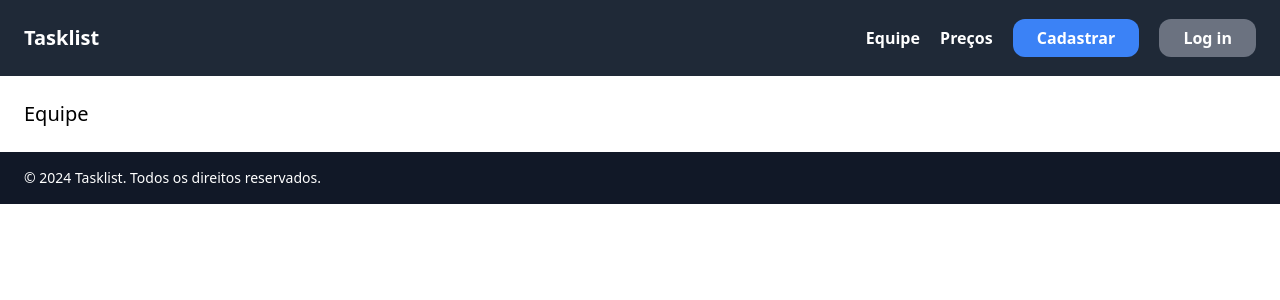
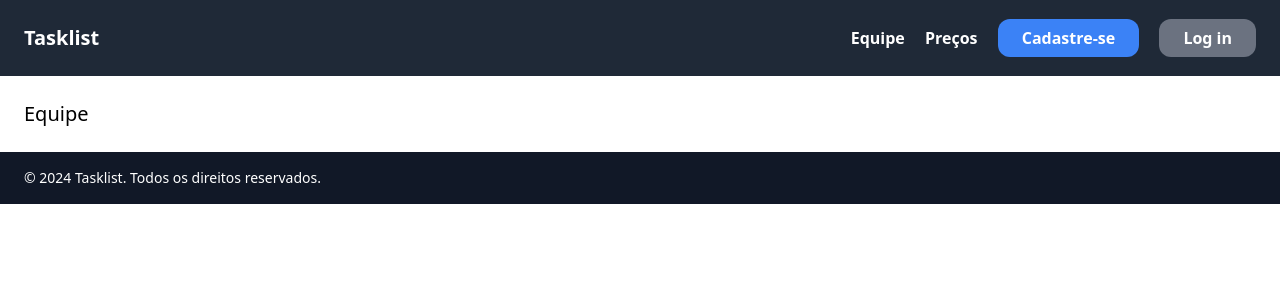
Before and after one commit to Pitossomo/django-tasklist, a Django app: page /about/ in a window 1280 px wide. Shown: the top 300 px of the page. Run offline with Django 5.2, Linux system fonts and the light colour scheme; some libraries are stand-ins or nearby versions.

Commit message:
feat(base.html): Change signup and login links

```diff
--- a/tasklist/core/templates/core/base.html
+++ b/tasklist/core/templates/core/base.html
@@ -15,8 +15,8 @@
       <a href="{% url 'core:about' %}" class="font-semibold">Equipe</a>
       <a href="{% url 'core:pricing' %}" class="font-semibold">Preços</a>
 
-      <a href="/signup" class="p-6 font-semibold bg-blue-500 hover:bg-blue-600 text-white py-2 rounded-xl ml-4">Cadastrar</a>
-      <a href="/login" class="p-6 font-semibold bg-gray-500 hover:bg-gray-600 text-white py-2 rounded-xl ml-4">Log in</a>
+      <a href="{% url 'accounts:signup' %}" class="p-6 font-semibold bg-blue-500 hover:bg-blue-600 text-white py-2 rounded-xl ml-4">Cadastre-se</a>
+      <a href="{% url 'accounts:login' %}" class="p-6 font-semibold bg-gray-500 hover:bg-gray-600 text-white py-2 rounded-xl ml-4">Log in</a>
     </div>
   </nav>
 
```
